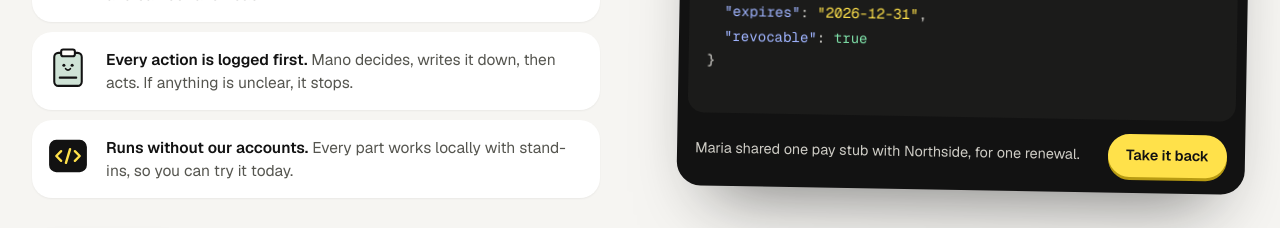
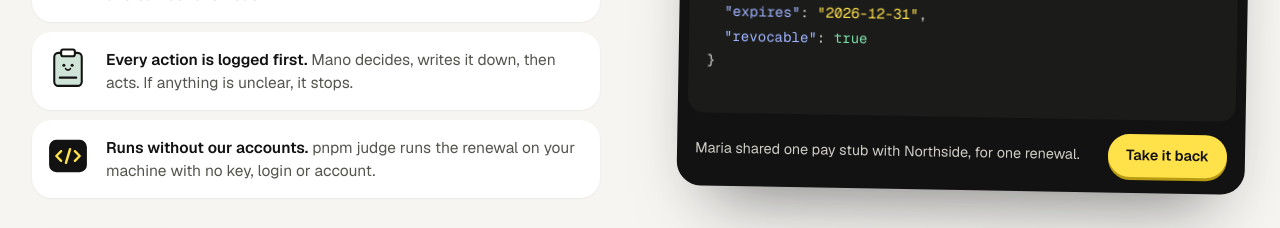
Before and after one commit to mrcoven94/mano, a Next.js app in the folder apps/site/: page /how-it-works in a window 1280 px wide. Shown: the part 3860-4088 px from the top of the page. Built offline with nearby package versions, Linux system fonts and the light colour scheme; no server answers.

Commit message:
[Site] LAP-894: same stand-ins claim on /how-it-works
It now names what does run with no key: pnpm judge.

```diff
--- a/apps/site/components/home/OpenSource.tsx
+++ b/apps/site/components/home/OpenSource.tsx
@@ -48,7 +48,7 @@ const RUN: Line[] = [
 const FACTS: [icon: string, title: string, text: string][] = [
   ["check", "Consent is a record.", "Every share names who, why and until when, and can be taken back."],
   ["clipboard", "Every action is logged first.", "Mano decides, writes it down, then acts. If anything is unclear, it stops."],
-  ["code", "Runs without our accounts.", "Every part works locally with stand-ins, so you can try it today."],
+  ["code", "Runs without our accounts.", "pnpm judge runs the renewal on your machine with no key, login or account."],
 ];
 
 const TABS = [["consent", "Consent"], ["log", "Action log"], ["run", "Run it"]] as const;
```
